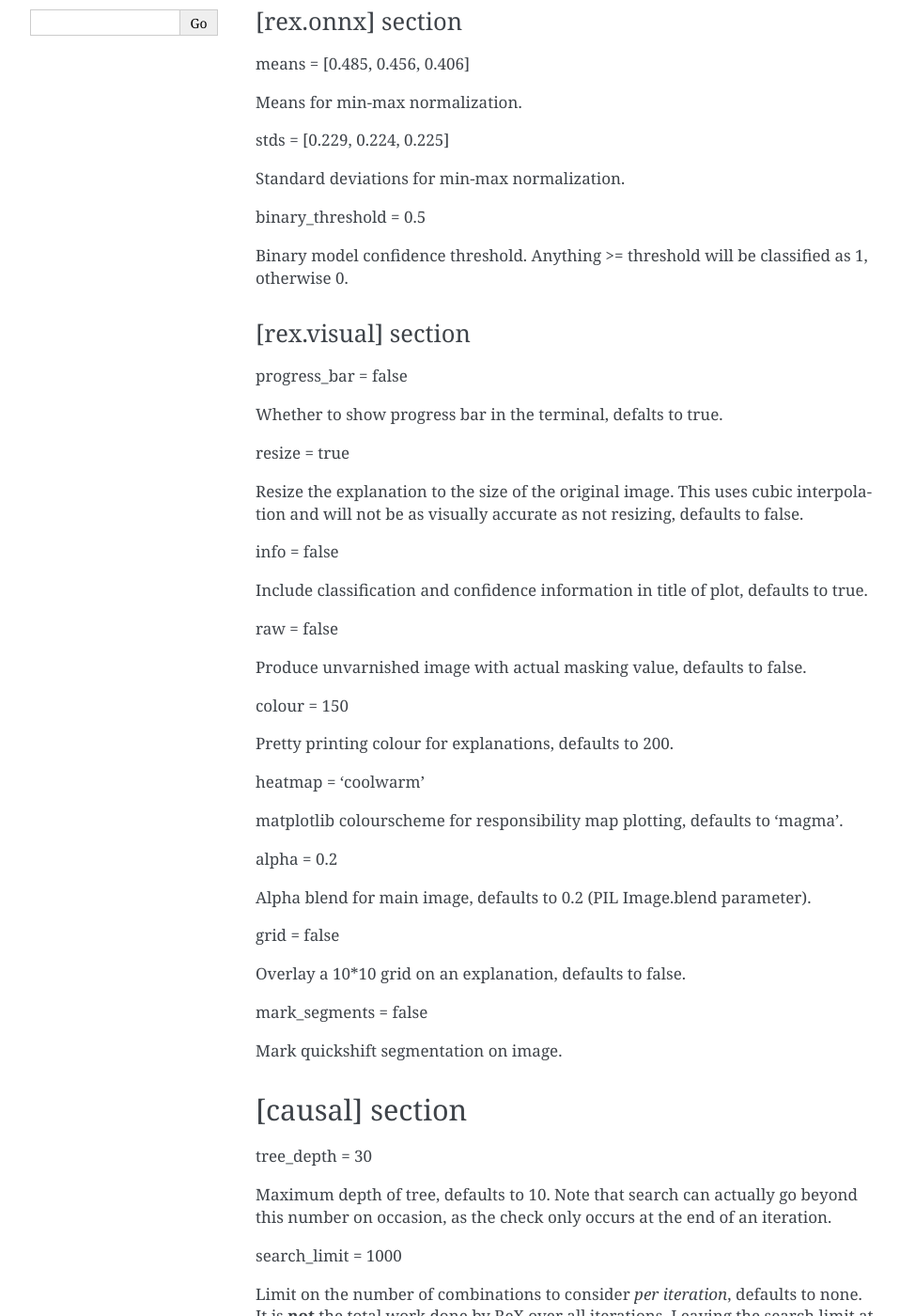
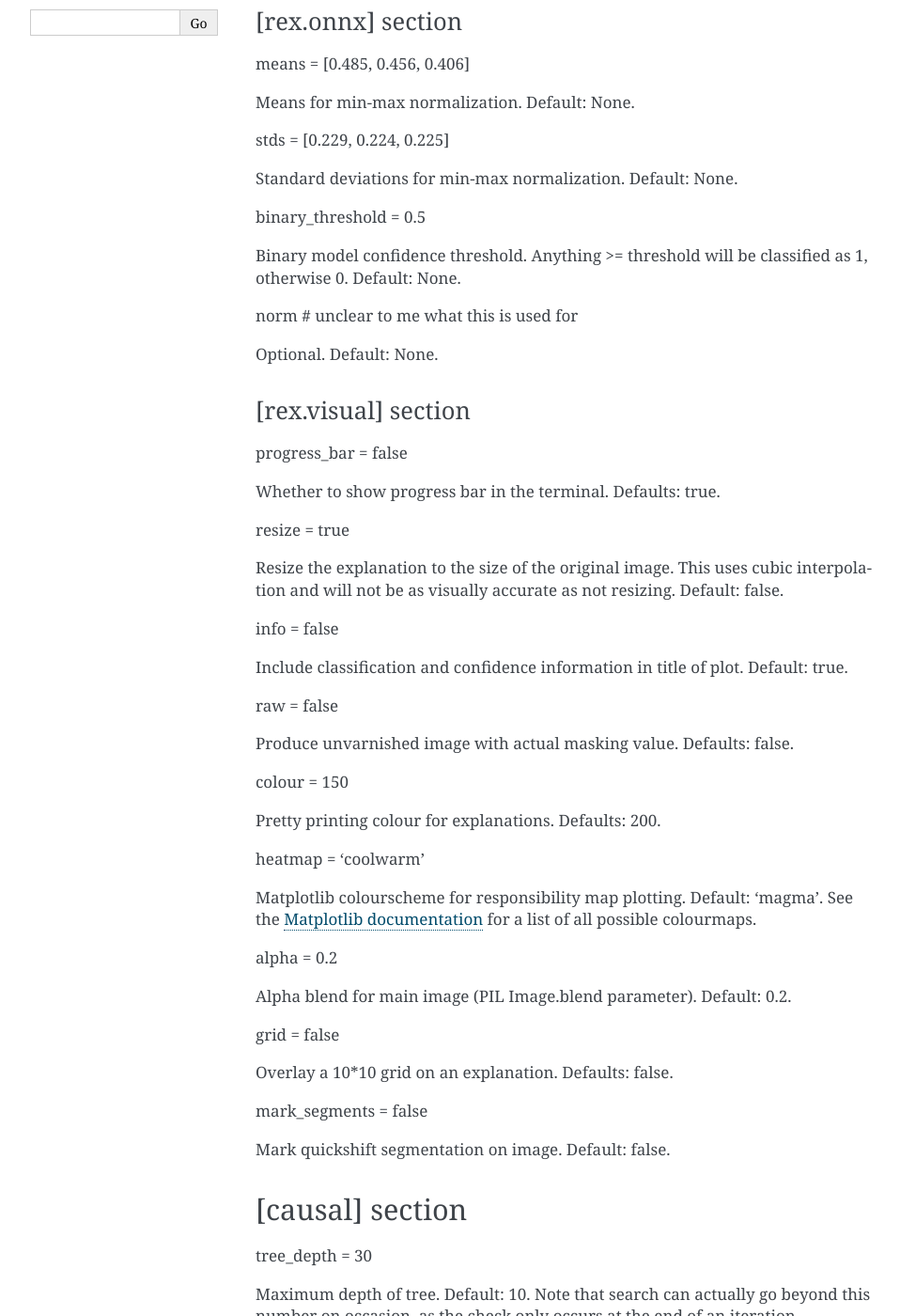
Before and after one commit to ReX-XAI/ReX, a Sphinx documentation site: the page built from docs/config.md, in a window 1280 px wide and 1400 px high, scrolled down 600 px. Shown: the whole window at 94% size, without its empty margins (148-1106 px from the left). Built offline with Sphinx 7.4.7, drawn with Linux system fonts in a browser that asks for light colours; some of the changed text lies outside the part shown.

Commit message:
docs: update config docs with default values from Args/CausalArgs objects

```diff
--- a/docs/config.md
+++ b/docs/config.md
@@ -7,128 +7,167 @@ This page describes the different sections in the ReX config file, `rex.toml`, a
 mask_value = 0
 
 Masking value for mutations, can be either an integer, float or one of the following built-in occlusions 'spectral', 'min', 'mean'.
+Default: 0.
 
 seed = 42
 
 Random seed, only set for reproducibility.
+Default: None.
 
 gpu = true
 
-Whether to use gpu or not, defaults to true.
+Whether to use gpu or not.
+Default: true.
 
 batch_size = 64
 
 Batch size for the model.
+Default: 1.
 
 ### [rex.onnx] section
 
 means = [0.485, 0.456, 0.406]
 
 Means for min-max normalization.
+Default: None.
 
 stds = [0.229, 0.224, 0.225]
 
 Standard deviations for min-max normalization.
+Default: None.
 
 binary_threshold = 0.5
 
 Binary model confidence threshold.
 Anything >= threshold will be classified as 1, otherwise 0.
+Default: None.
+
+norm # unclear to me what this is used for
+
+Optional.
+Default: None.
 
 ### [rex.visual] section
 
 progress_bar = false
 
-Whether to show progress bar in the terminal, defalts to true.
+Whether to show progress bar in the terminal.
+Defaults: true.
 
 resize = true
 
 Resize the explanation to the size of the original image.
-This uses cubic interpolation and will not be as visually accurate as not resizing, defaults to false.
+This uses cubic interpolation and will not be as visually accurate as not resizing.
+Default: false.
 
 info = false
 
-Include classification and confidence information in title of plot, defaults to true.
+Include classification and confidence information in title of plot.
+Default: true.
 
 raw = false
 
-Produce unvarnished image with actual masking value, defaults to false.
+Produce unvarnished image with actual masking value.
+Defaults: false.
 
 colour = 150
 
-Pretty printing colour for explanations, defaults to 200.
+Pretty printing colour for explanations.
+Defaults: 200.
 
 heatmap = 'coolwarm'
 
-matplotlib colourscheme for responsibility map plotting, defaults to 'magma'.
+Matplotlib colourscheme for responsibility map plotting.
+Default: 'magma'.
+See the [Matplotlib documentation](https://matplotlib.org/stable/users/explain/colors/colormaps.html) for a list of all possible colourmaps.
 
 alpha = 0.2
 
-Alpha blend for main image, defaults to 0.2 (PIL Image.blend parameter).
+Alpha blend for main image (PIL Image.blend parameter).
+Default: 0.2.
 
 grid = false
 
-Overlay a 10*10 grid on an explanation, defaults to false.
+Overlay a 10*10 grid on an explanation.
+Defaults: false.
 
 mark_segments = false
 
 Mark quickshift segmentation on image.
+Default: false.
 
 ## [causal] section
 
 tree_depth = 30
 
-Maximum depth of tree, defaults to 10.
+Maximum depth of tree.
+Default: 10.
 Note that search can actually go beyond this number on occasion, as the check only occurs at the end of an iteration.
 
 search_limit = 1000
 
-Limit on the number of combinations to consider *per iteration*, defaults to none.
+Limit on the number of combinations to consider *per iteration*.
+Optional.
+Default: None.
 It is **not** the total work done by ReX over all iterations.
 Leaving the search limit at none can potentially be very expensive.
 
 iters = 30
 
-Number of times to run the algorithm, defaults to 20.
+Number of times to run the algorithm.
+Defaults: 20. # from code looks like default is actually 30
 
 min_box_size = 10
 
 Minimum child size, in pixels.
+Default: 10. # is this width or area?
 
 confidence_filter = 0.5
 
 Remove passing mutants which have a confidence less than `confidence_filter`.
-Defaults to 0.0 (meaning all mutants are considered).
+Default: 0.0 (meaning all mutants are considered).
 
 weighted = false
 
-Whether to weight responsibility by prediction confidence, default to false.
+Whether to weight responsibility by prediction confidence.
+Default: false.
 
 queue_style = "area"
 
-queue_style = "intersection" | "area" | "all" | "dc", defaults to "area".
+queue_style = "intersection" | "area" | "all" | "dc"
+Default: "area".
 
 queue_len = 1
 
 Maximum number of things to hold in search queue, either an integer or 'all'.
+Default: 1.
 
 concentrate = false
 
-`concentrate`: weight responsibility by size and depth of passing partition.
-Defaults to false.
+Weight responsibility by size and depth of passing partition.
+Default: false.
+
+segmentation
+
+Default: false.
 
 ### [causal.distribution] section
 
 distribution = 'uniform'
 
-Distribution for splitting the box, defaults to uniform.
+Distribution for splitting the box.
+Default: 'uniform'.
 Possible choices are 'uniform' | 'binom' | 'betabinom' | 'adaptive'.
 
 blend = 0.5
 
+Default: 0.0.
+
 dist_args = [1.1, 1.1]
 
 Supplemental arguments for distribution creation, these are ignored if `distribution` does not take any parameters.
+Optional.
+Default: None.
 
 ## [explanation] section
 
@@ -148,32 +187,40 @@ Increment to change radius.
 
 no_expansions = 50
 
-Number of times to expand before quitting, defaults to 1.
+Number of times to expand before quitting
+Default: 1. # from code looks like default is 50?
 
 ### [explanation.multi] section
 
-method = 'spotlight'
+method = 'spotlight' # from code looks like this is not used currently
 
-Multi method (only spotlight is currently implemented).
+Multi-explanation method (only spotlight is currently implemented).
 
 spotlights = 10
 
 Number of spotlights to launch.
+Default: 10.
 
 spotlight_size = 24
 
 Default size of spotlight.
+Default: 20.
 
 spotlight_eta = 0.2
 
 Decrease spotlight by this amount.
+Default: 0.2
 
 obj_function = 'mean'
 
 Objective function for spotlight search.
 Possible options 'mean' | 'max' | 'min'.
 
+spotlight_step? # in Args obj but does not seem to be read from config file
+
 ### [explanation.evaluation] section
+
+Used if ReX is run with the `--analyse` option.
 
 insertion_step = 100
 
```
